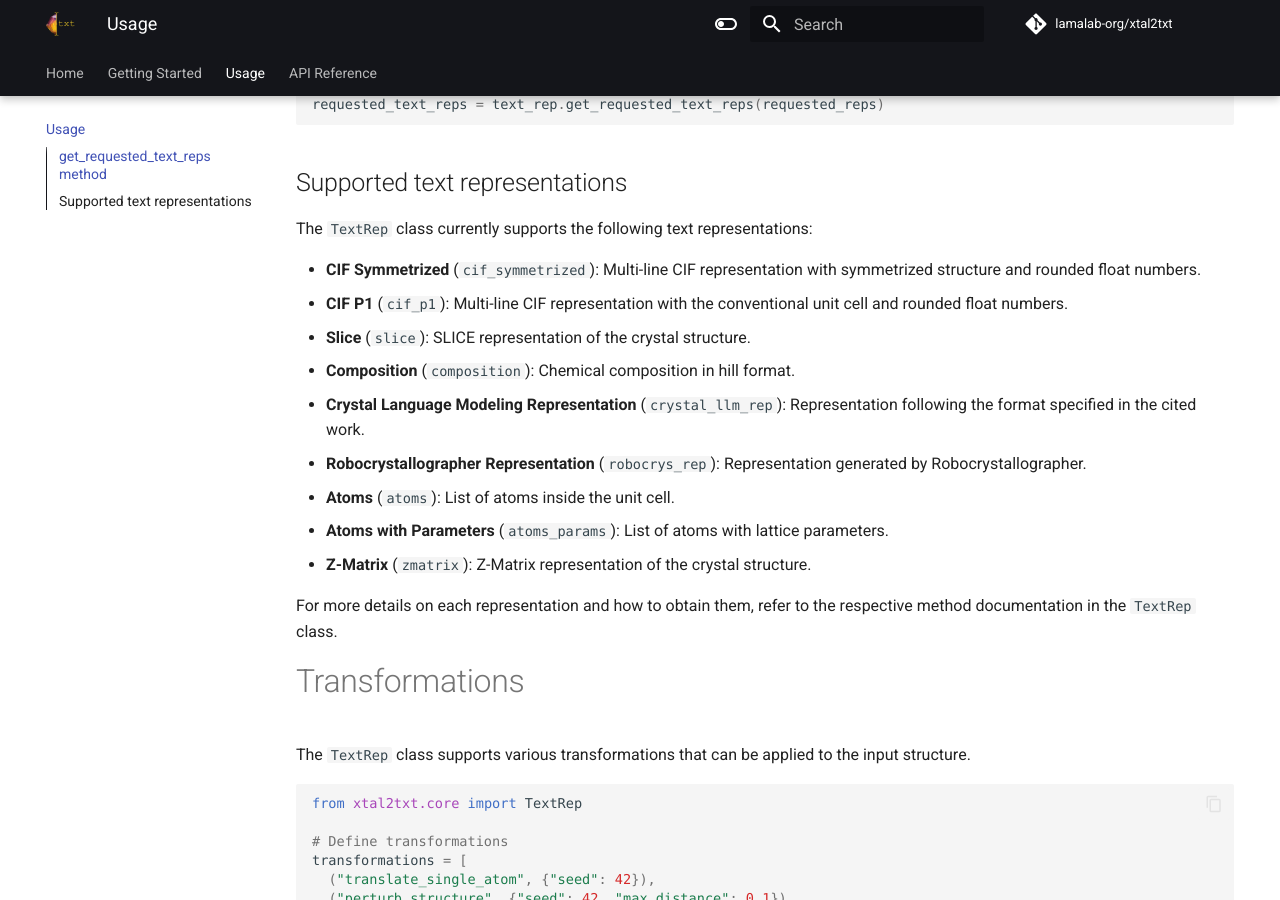
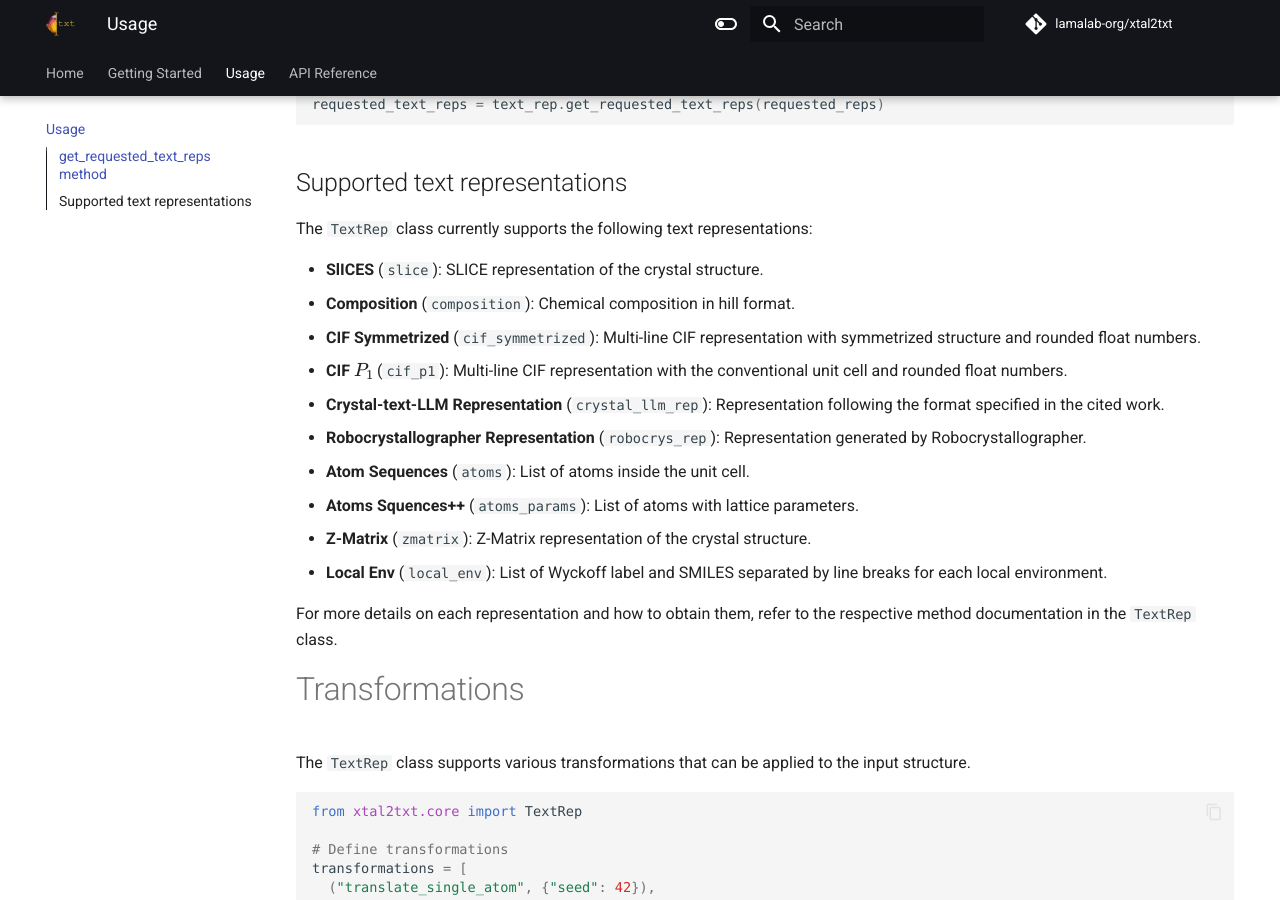
Before and after one commit to lamalab-org/xtal2txt, an MkDocs documentation site: the page built from docs/usage.md, in a window 1280 px wide and 900 px high, scrolled down 875 px. Built offline with MkDocs 1.6.1 and Material for MkDocs 9.7.7, drawn with Linux system fonts in a browser that asks for light colours; some web fonts are replaced; comment, search, counter and statistics services are not loaded.

Commit message:
docs: update reps names

```diff
--- a/docs/usage.md
+++ b/docs/usage.md
@@ -42,15 +42,16 @@ requested_text_reps = text_rep.get_requested_text_reps(requested_reps)
 
 The `TextRep` class currently supports the following text representations:
 
+- **SlICES** (`slice`): SLICE representation of the crystal structure.
+- **Composition** (`composition`): Chemical composition in hill format.
 - **CIF Symmetrized** (`cif_symmetrized`): Multi-line CIF representation with symmetrized structure and rounded float numbers.
-- **CIF P1** (`cif_p1`): Multi-line CIF representation with the conventional unit cell and rounded float numbers.
-- **Slice** (`slice`): SLICE representation of the crystal structure.
-- **Composition** (`composition`): Chemical composition in hill format.
-- **Crystal Language Modeling Representation** (`crystal_llm_rep`): Representation following the format specified in the cited work.
+- **CIF $P_1$** (`cif_p1`): Multi-line CIF representation with the conventional unit cell and rounded float numbers.
+- **Crystal-text-LLM Representation** (`crystal_llm_rep`): Representation following the format specified in the cited work.
 - **Robocrystallographer Representation** (`robocrys_rep`): Representation generated by Robocrystallographer.
-- **Atoms** (`atoms`): List of atoms inside the unit cell.
-- **Atoms with Parameters** (`atoms_params`): List of atoms with lattice parameters.
+- **Atom Sequences** (`atoms`): List of atoms inside the unit cell.
+- **Atoms Squences++** (`atoms_params`): List of atoms with lattice parameters.
 - **Z-Matrix** (`zmatrix`): Z-Matrix representation of the crystal structure.
+- **Local Env** (`local_env`):  List of Wyckoff label and SMILES separated by line breaks for each local environment.
 
 For more details on each representation and how to obtain them, refer to the respective method documentation in the `TextRep` class.
 
```
